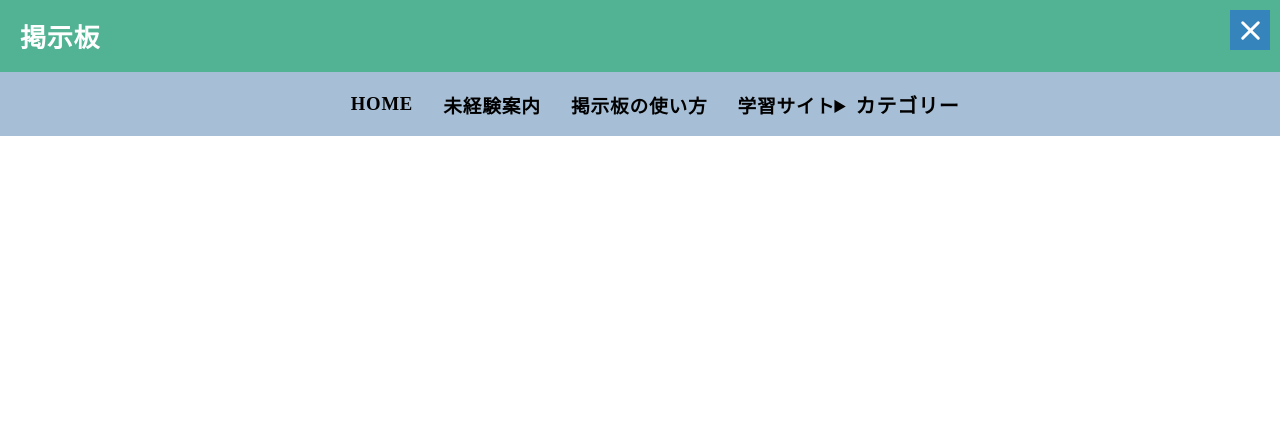
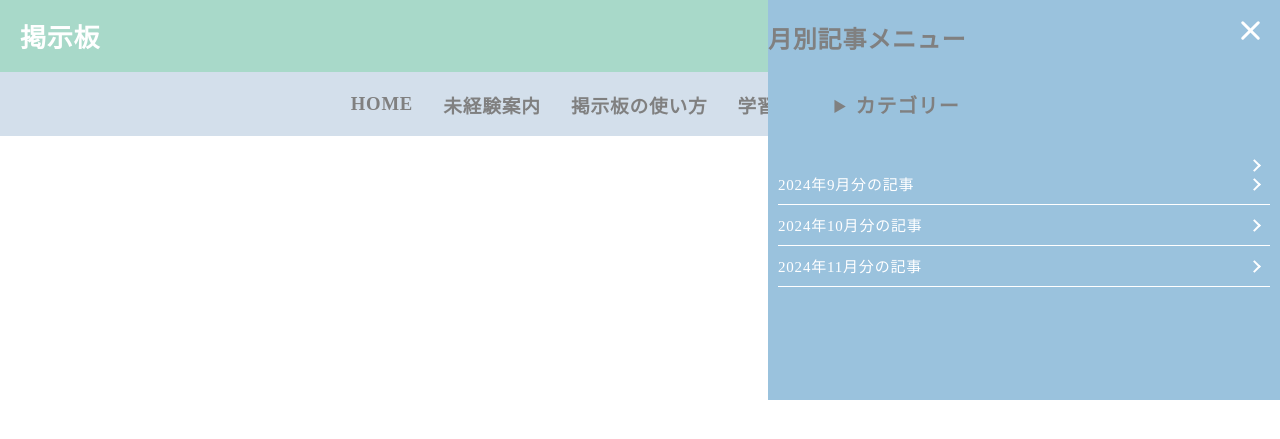
Before and after one commit to Yoshii-Kaito-1105/dc_tennoji_web_bulletin_board, a PHP site: page /template/common/header.html in a window 1280 px wide, after a click that opens the changed part. Shown: the top 439 px of the page. Run offline with PHP 8.4, Linux system fonts and the light colour scheme.

Commit message:
ヘッダー開かない問題の解決

```diff
--- a/template/common/css/style-common.css
+++ b/template/common/css/style-common.css
@@ -41,8 +41,9 @@ html{
     position:sticky;
     top:0;
     z-index:10;
-    position: relative;
+
     overflow: visible;
+    opacity: 50%;
   }
 
   .header-left{
@@ -121,7 +122,8 @@ html{
     right: -40%;
     z-index: 80;
     background-color: #3584bb;
-    transition: all 0.5s;/*アニメーション設定*/
+
+
   }
   .menu-content ul {
       padding: 70px 10px 0;
@@ -154,9 +156,16 @@ html{
   }
 
 
-  #menu-btn-check:checked ~ .menu-content {
-    right: 0%;/*メニューを画面内へ*/
+
+  .menu-content.open {
+    right: 0%;
+    transition: 0.5s;
   }
+
+  .menu-btn:hover {
+    background-color: #c4dfe6; /*ハンバーガーメニューにカーソルを当てると色が変わる*/
+  }
+
 
 
   .clear{
@@ -164,7 +173,7 @@ html{
   }
 
    /*メニュー欄*/
-   h3 {
+  h3 {
     white-space: pre;
     margin-left: 30px;
   }
--- a/template/common/header.html
+++ b/template/common/header.html
@@ -4,7 +4,8 @@
     <meta charset="UTF-8">
     <meta name="viewport" content="width=device-width, initial-scale=1.0">
     <title>header</title>
-    <link rel="stylesheet" href="css/style-common.css">
+    <link rel="stylesheet" href="./css/style-common.css">
+
 </head>
 <body>
 
@@ -24,7 +25,7 @@
             <details class="categories-link">
                 <summary>カテゴリー</summary>
                 <ul id="categories">
-                    <li> <a href="">分野</li>
+                    <li> <a href="">分野</a></li>
                     <details class="sub">
                         <summary>フロントエンド
                         </summary>
@@ -113,19 +114,16 @@
                     <li> <a href="">各スレッド</li>
                 </ul>
             </details>
+        </div>
 
-
-
-
-
-        </div>
-    </div>
 
 
 
         <div class="hamburger-menu">
             <input type="checkbox" id="menu-btn-check">
-        <label for="menu-btn-check" class="menu-btn"><span></span></label>
+            <label for="menu-btn-check" class="menu-btn">
+                <span></span>
+            </label>
             <div class="menu-content">
                 <h2>月別記事メニュー</h2>
                 <ul>
@@ -142,5 +140,13 @@
                 </ul>
             </div>
         </div>
+    </div>
+
+    <script>
+        document.querySelector('.menu-btn').addEventListener('click', function() {
+            document.querySelector('.menu-content').classList.toggle('open');
+        });
+
+    </script>
 </body>
 </html>
```
Lines whose indentation alone changed are shown as unchanged.
